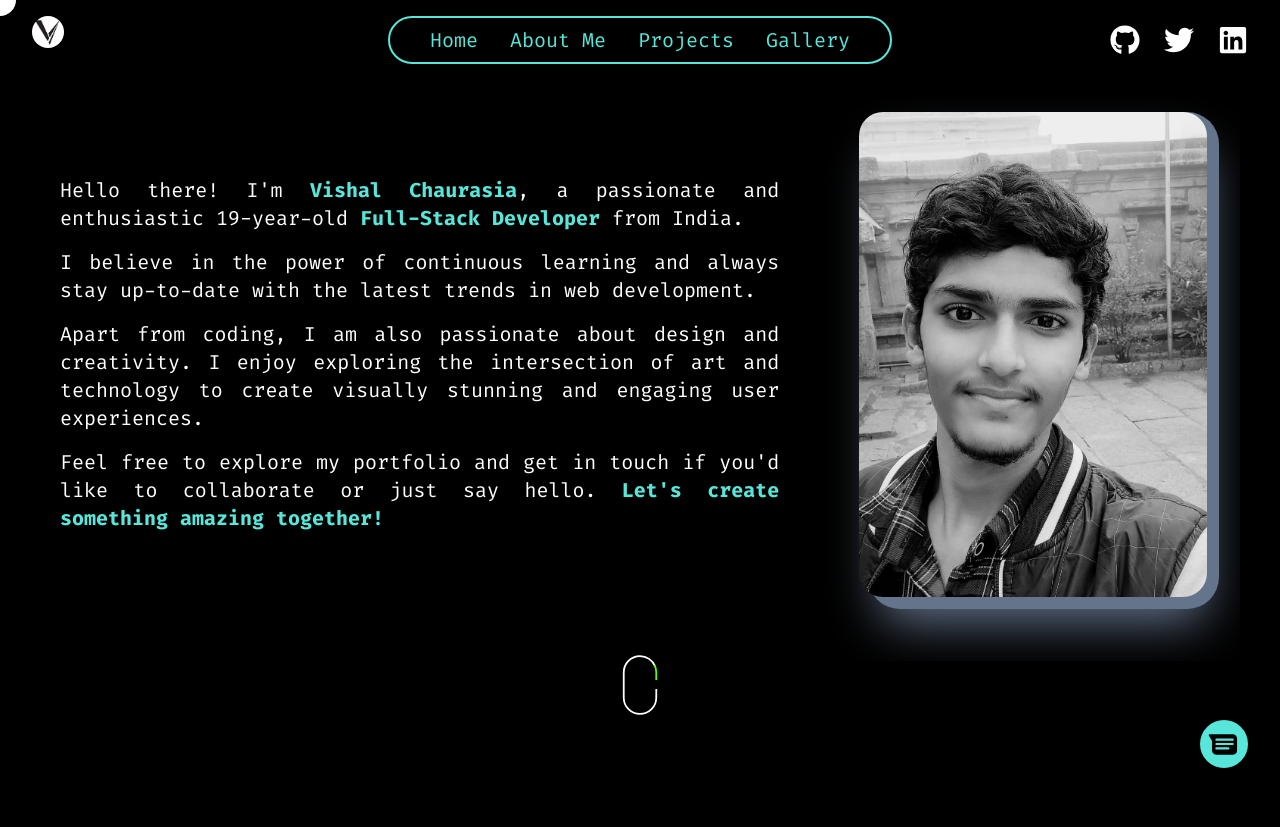
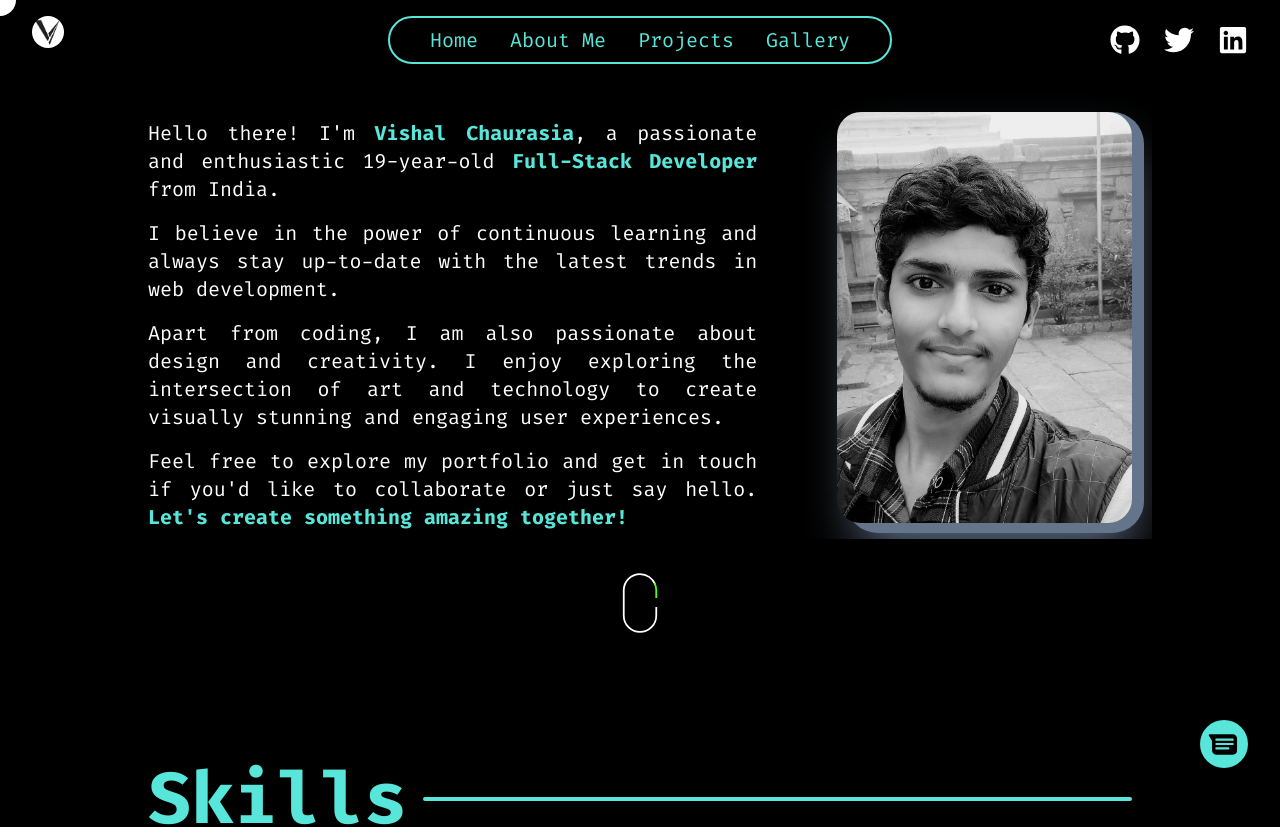
Before and after one commit to vishalchaurasia10/portfolio-website, a Next.js app: page /aboutme in a window 1280 px wide. Shown: the top 827 px of the page. Built offline with nearby package versions, Linux system fonts and the light colour scheme.

Commit message:
fixed layout issue in edge browser

```diff
--- a/src/components/Content/About.jsx
+++ b/src/components/Content/About.jsx
@@ -22,7 +22,7 @@ const About = () => {
                     initial={{ x: -100, opacity: 0 }}
                     animate={{ x: 0, opacity: 1 }}
                     transition={{ duration: 1.2, delay: 0.4 }}
-                    className="content md:w-1/2 lg:w-[62%] flex flex-col xl:relative xl:top-16 space-y-4 order-2 md:order-1 text-white text-md lg:text-xl text-justify">
+                    className="content md:w-1/2 lg:w-[62%] flex flex-col xl:justify-center xl:relative space-y-4 order-2 md:order-1 text-white text-md lg:text-xl text-justify">
                     <p>
                         Hello there! I&apos;m <strong onMouseEnter={importantEnter} onMouseLeave={textLeave} className='text-[#57E6D9]'> Vishal Chaurasia</strong>, a passionate and enthusiastic {Math.floor(totalMonths / 12)}-year-old <strong onMouseEnter={importantEnter} onMouseLeave={textLeave} className='text-[#57E6D9]'> Full-Stack Developer</strong> from India.
                     </p>
@@ -41,12 +41,12 @@ const About = () => {
                     initial={{ x: 100, opacity: 0 }}
                     animate={{ x: 0, opacity: 1 }}
                     transition={{ duration: 1.2, delay: 0.4 }}
-                    className="image w-fit md:w-1/2 lg:w-[30%] relative mr-2 mb-16 order-1 md:order-2">
+                    className="image w-fit md:w-1/2 lg:w-[30%] relative mr-2 mb-16 xl:mb-4 order-1 md:order-2">
                     <div className='absolute shadow-2xl shadow-slate-500 top-0 -right-3 z-0 w-[101%] h-[102.5%] rounded-[2rem] bg-slate-500' />
                     <Image onMouseEnter={importantEnter} onMouseLeave={textLeave} className='rounded-3xl relative z-10' src="/assets/images/vc.jpg" alt="Picture of the author" width={500} height={500} />
                 </motion.div>
             </div>
-            <div className='hidden md:flex mb-10 items-center justify-center  bg-black cursor-pointer'>
+            <div className='hidden md:flex mt-10 items-center justify-center  bg-black cursor-pointer'>
                 <Link to='skills' smooth={true} duration={1000}>
                     <Lottie
                         className='w-16 h-16'
--- a/src/pages/aboutme.js
+++ b/src/pages/aboutme.js
@@ -9,10 +9,12 @@ const aboutme = () => {
   return (
     <>
       <CustomHead title='About Me - Vishal Chaurasia' description='Learn more about Vishal Chaurasia, his background, skills, and education.' />
-      <Transition />
-      <About />
-      <Skills />
-      <Education />
+      <div className="aboutWrapper lg:px-5 xl:px-32">
+        <Transition />
+        <About />
+        <Skills />
+        <Education />
+      </div>
     </>
   )
 }
--- a/src/pages/gallery.js
+++ b/src/pages/gallery.js
@@ -8,7 +8,9 @@ const gallery = () => {
     <>
       <CustomHead title='Gallery - Vishal Chaurasia' description='Explore the gallery of Vishal Chaurasia&apos;s projects, events, and moments captured in images.' />
       <Transition />
-      <Gallery />
+      <div className="galleryWrapper lg:px-5 xl:px-32">
+        <Gallery />
+      </div>
     </>
   )
 }
```
